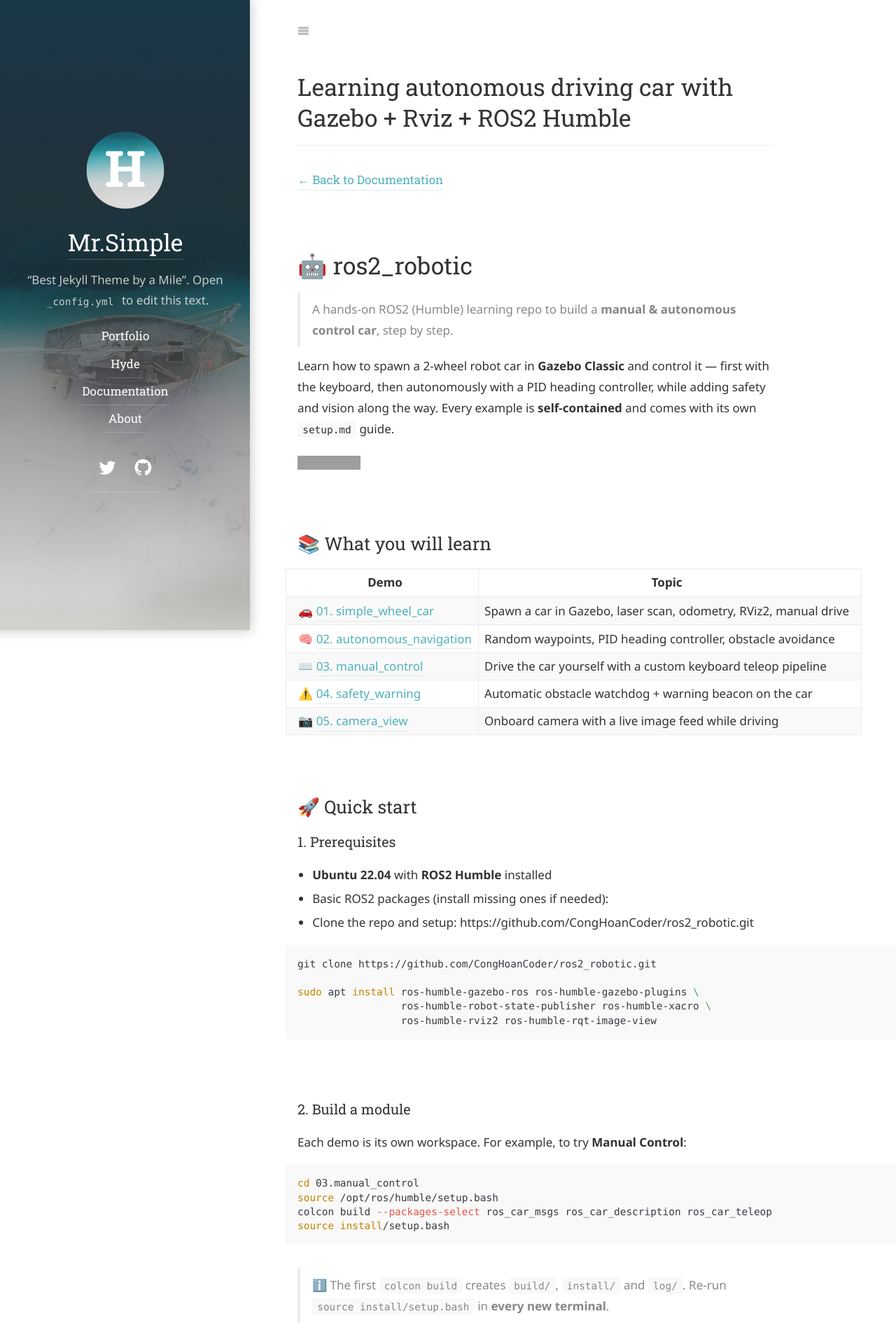
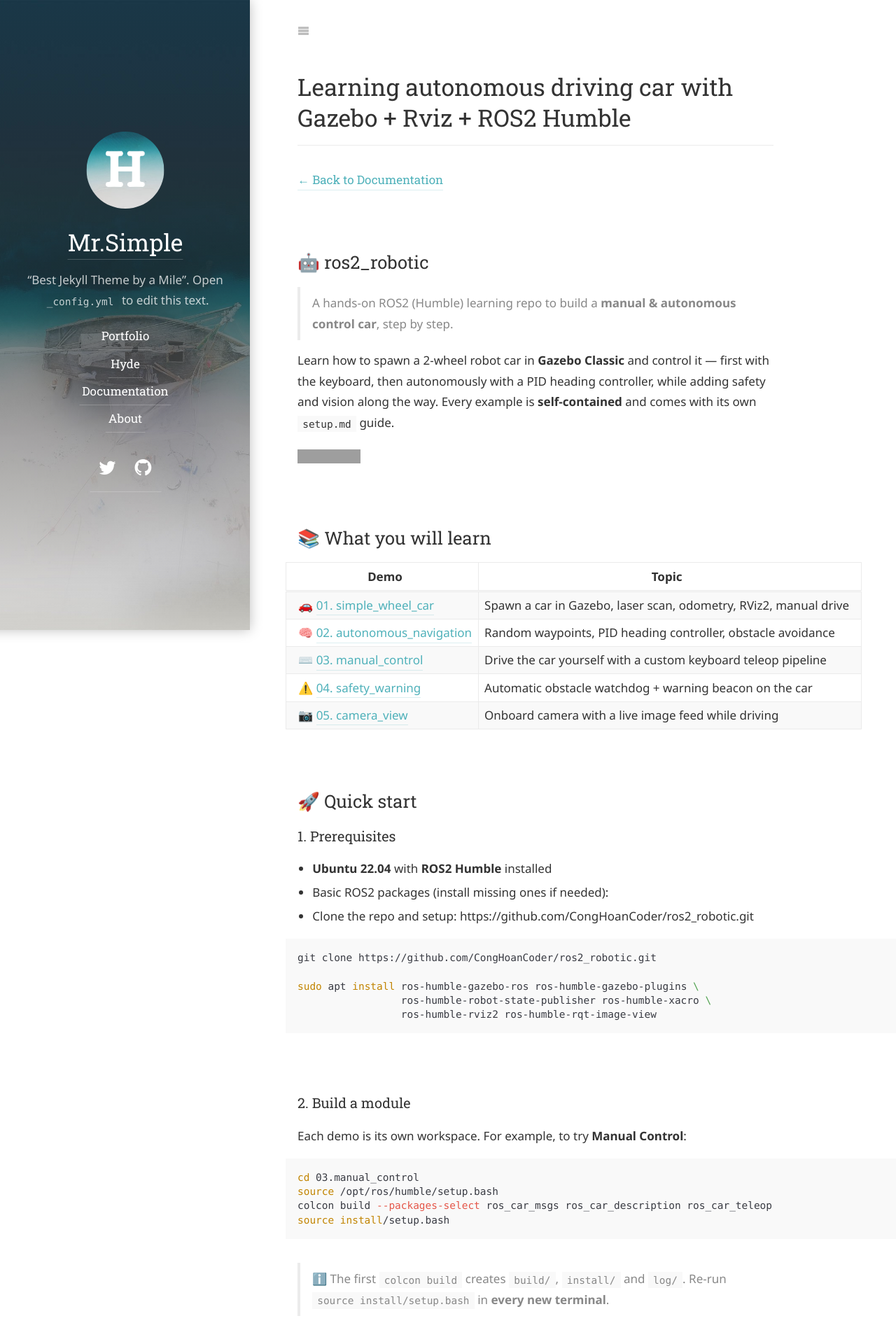
Before and after one commit to CongHoanCoder/conghoan.nguyen, a Jekyll site: the page built from _docs/Learning autonomous driving car with Gazebo + Rviz + ROS2 Humble.md, in a window 1280 px wide. Shown: the top 1920 px of the page at 70% size. Built offline with Jekyll 4.4.1, drawn with Linux system fonts in a browser that asks for light colours; some web fonts are replaced; grey boxes are pictures that could not be loaded.

```diff
--- a/_docs/Learning autonomous driving car with Gazebo + Rviz + ROS2 Humble.md
+++ b/_docs/Learning autonomous driving car with Gazebo + Rviz + ROS2 Humble.md
@@ -6,7 +6,7 @@ description: >
 hide_description: true
 ---
 
-# 🤖 ros2_robotic
+## 🤖 ros2_robotic
 
 > A hands-on ROS2 (Humble) learning repo to build a **manual & autonomous control car**, step by step.
 
```
